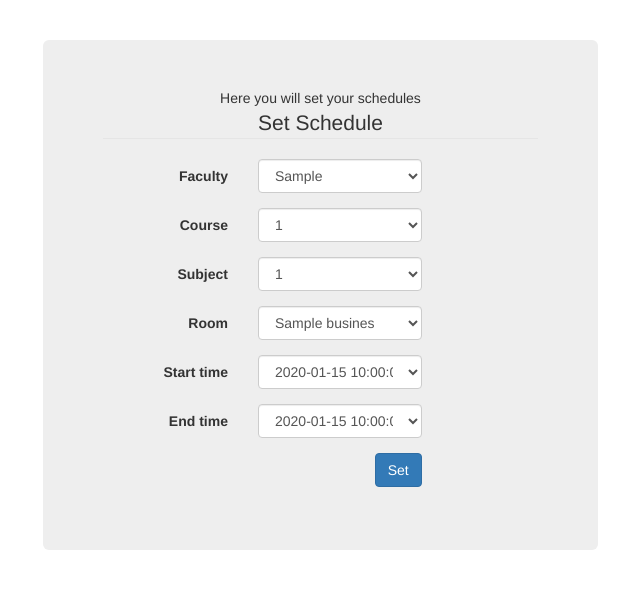
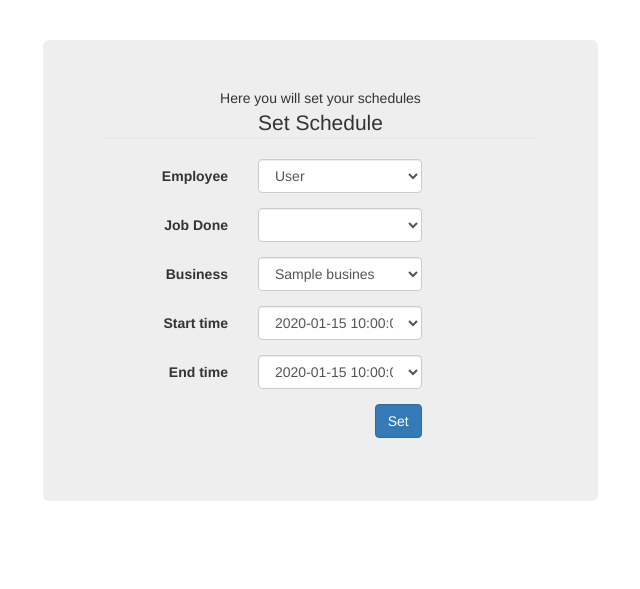
Before and after one commit to kiduyu-klaus/Shift-Management-System, a PHP site: page /home.php in a window 1280 px wide. Shown: the part 52-641 px from the top of the page, without its empty margins (27-667 px from the left). Run offline with PHP 8.4, Linux system fonts and the light colour scheme; tables that the repository leaves empty or names only in its code hold one stand-in row (values such as "Sample post"); data that the repository does not hold is empty; some libraries are stand-ins or nearby versions.

Commit message:
Update home.php

```diff
--- a/home.php
+++ b/home.php
@@ -13,19 +13,19 @@ $connect = mysqli_connect("localhost", "root", "") or die("couldn't connect to t
 mysqli_select_db($connect, "shiftmanagent") or die("couldn't find database!");
 
 // mysql select query
-$query = "SELECT * FROM `course`";
+$query = "SELECT * FROM `user`";
 
 // for method 1
 
 $result1 = mysqli_query($connect, $query);
 
 // for method 2
-$query = "SELECT * FROM `faculty`";
+$query = "SELECT * FROM `user`";
 $result2 = mysqli_query($connect, $query);
 
 $options = "";
 
-while ($row2 = mysqli_fetch_array($result2, $resulttype=MYSQLI_BOTH)) {
+while ($row2 = mysqli_fetch_array($result2, $resulttype = MYSQLI_BOTH)) {
     $options = $options . "<option>$row2[1]</option>";
 }
 
@@ -69,25 +69,17 @@ include_once("navbar.php");
 
                             <body>
 
-                                <!-- Method Two -->
-                                <div class="form-group">
-                                    <label class="col-md-4 control-label" for="faculty">Faculty</label>
-                                    <div class="col-md-5">
-                                        <select id="faculty" name="faculty" class="form-control">
-                                            <?php echo $options; ?>
-                                        </select>
-                                    </div>
-                                </div>
+
 
                                 <!--Method One-->
                                 <div class="form-group">
-                                    <label class="col-md-4 control-label" for="Course">Course</label>
+                                    <label class="col-md-4 control-label" for="Course">Employee</label>
                                     <div class="col-md-5">
                                         <select id="course" name="course" class="form-control">
 
                                             <?php while ($row1 = mysqli_fetch_array($result1)) :; ?>
 
-                                                <option value="<?php echo $row1[2]; ?>"><?php echo $row1[2]; ?></option>
+                                                <option value="<?php echo $row1[1]; ?>"><?php echo $row1[1]; ?></option>
 
                                             <?php endwhile; ?>
 
@@ -113,14 +105,14 @@ $query = "SELECT * FROM `business`";
 $result1 = mysqli_query($connect, $query);
 
 // for method 2
-$query = "SELECT * FROM `subject`";
+$query = "SELECT * FROM `job`";
 $result2 = mysqli_query($connect, $query);
 
 
 $options = "";
 
 while ($row2 = mysqli_fetch_array($result2)) {
-    $options = $options . "<option>$row2[2]</option>";
+    $options = $options . "<option>$row2[1]</option>";
 }
 
 ?>
@@ -144,7 +136,7 @@ while ($row2 = mysqli_fetch_array($result2)) {
 
         <!-- Method Two -->
         <div class="form-group">
-            <label class="col-md-4 control-label" for="subject">Subject</label>
+            <label class="col-md-4 control-label" for="subject">Job Done</label>
             <div class="col-md-5">
                 <select id="subject" name="subject" class="form-control">
                     <?php echo $options; ?>
@@ -202,7 +194,7 @@ while ($row2 = mysqli_fetch_array($result2)) {
 
                 <!-- Method Two -->
                 <div class="form-group">
-                    <label class="col-md-4 control-label" for="room">Room</label>
+                    <label class="col-md-4 control-label" for="room">Business</label>
                     <div class="col-md-5">
                         <select id="room" name="room" class="form-control">
                             <?php echo $options; ?>
```
